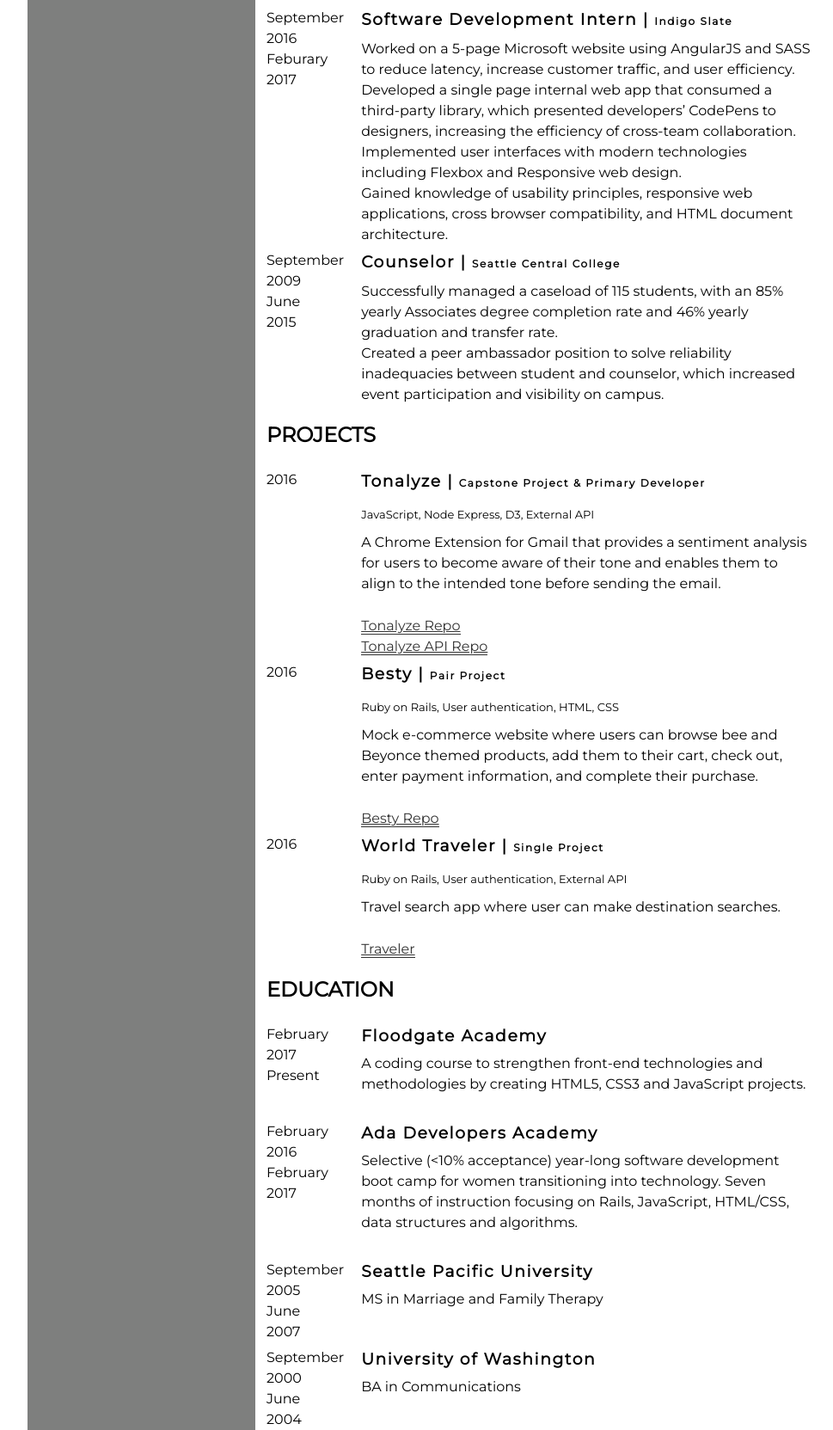
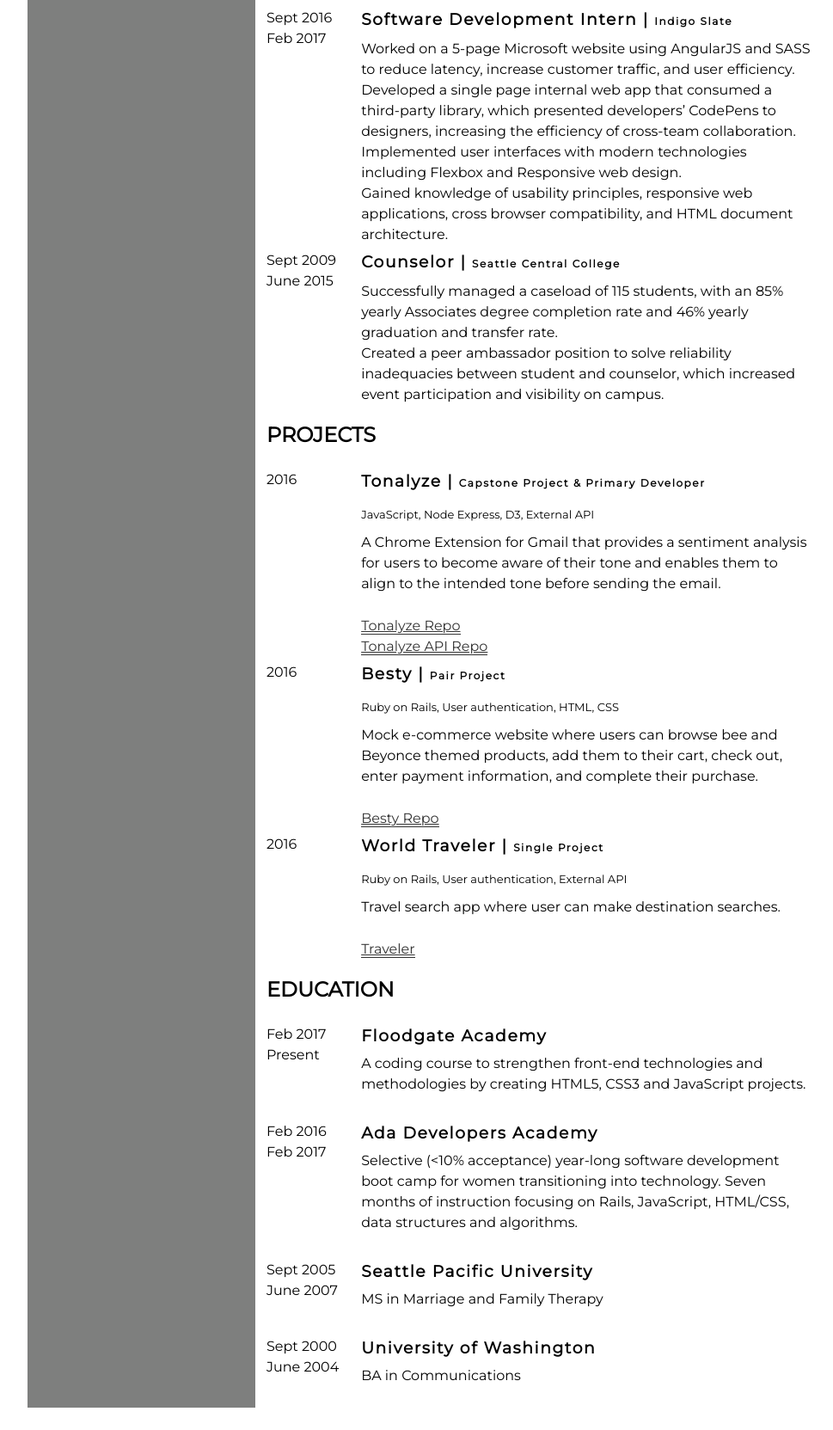
Before and after one commit to rishallen/rishallen.github.io, a website: page index.html in a window 1280 px wide. Shown: the part 702-2365 px from the top of the page at 86% size, without its empty margins (155-1124 px from the left). After the commit the page ends 2339 px from the top, so only its background shows below. Drawn offline with nearby package versions, Linux system fonts and the light colour scheme; a web font is replaced by a local one.

Commit message:
restructured code layout

```diff
--- a/index.html
+++ b/index.html
@@ -55,7 +55,7 @@
                 <h2 class="resume-header">Work Experience</h2>
               </header>
               <div class="flex resume-header-container">
-                <p class="flex resume-item-date">September 2016 Feburary 2017</p>
+                <p class="flex resume-item-date">Sept 2016 Feb 2017</p>
                 <div class="resume-item" itemprop="worksfor">
                   <h3 class="resume-item-title">Software Development Intern | <span class="resume-item-details">Indigo Slate</span></h3>
                   <ul id="selectable" class="flex resume-item-list">
@@ -68,7 +68,7 @@
               </div> <!-- End .resume-header-conatiner -->
 
               <div class="flex resume-header-container">
-                <p class="flex resume-item-date">September 2009<br/>June<br/>2015</p>
+                <p class="flex resume-item-date">Sept 2009 June 2015</p>
                 <div class="resume-item" itemprop="worksfor">
                   <h3 class="resume-item-title">Counselor | <span class="resume-item-details">Seattle Central College</span></h3>
                   <ul id="selectable" class="flex resume-item-list">
@@ -142,7 +142,7 @@
               </header>
 
               <div class="flex resume-header-container">
-                <p class="flex resume-item-date">February 2017<br/>Present</p>
+                <p class="flex resume-item-date">Feb 2017<br/>Present</p>
                 <div class="resume-item" itemprop="education">
                   <h3 class="resume-item-title">Floodgate Academy</span></h3>
                   <p class="resume-item-summary">
@@ -152,7 +152,7 @@
               </div> <!-- End .resume-header-container-->
 
               <div class="flex resume-header-container">
-                <p class="flex resume-item-date">February 2016 February 2017</p>
+                <p class="flex resume-item-date">Feb 2016 Feb 2017</p>
                 <div class="resume-item" itemprop="education">
                   <h3 class="resume-item-title">Ada Developers Academy</span></h3>
                   <p class="resume-item-summary">
@@ -162,7 +162,7 @@
               </div> <!-- End .resume-header-container-->
 
               <div class="flex resume-header-container">
-                <p class="flex resume-item-date">September 2005<br/> June<br/>2007</p>
+                <p class="flex resume-item-date">Sept 2005 June 2007</p>
                 <div class="resume-item" itemprop="education">
                   <h3 class="resume-item-title">Seattle Pacific University</span></h3>
                   <p class="resume-item-summary">MS in Marriage and Family Therapy</p>
@@ -170,7 +170,7 @@
               </div> <!-- End .resume-header-container-->
 
               <div class="flex resume-header-container">
-                <p class="flex resume-item-date">September<br/> 2000<br/> June<br/>2004</p>
+                <p class="flex resume-item-date">Sept 2000<br/> June 2004</p>
                 <div class="resume-item" itemprop="education">
                   <h3 class="resume-item-title">University of Washington</span></h3>
                   <p class="resume-item-summary">BA in Communications</p>
@@ -201,6 +201,13 @@
                         <p class="resume-contact-3">98058</p>
                       </div>
                     </li>
+
+                    <!-- Mobile Icon -->
+                    <div class="icon-link-item">
+                      <li class="link__icon_social"><div href="" class="icon-link" itemprop="url"><i class="icon_social fa fa-mobile" aria-hidden="true" style="font-size:28px;"></i></div></li>
+                      <p class="resume-contact">425 - 652 - 3702</p>
+                    </div>
+
                     <!-- Email Icon -->
                     <div class="icon-link-item">
                       <li class="link__icon_social">
@@ -210,12 +217,6 @@
                         </a>
                       </li>
                       <p class="resume-contact">rishallen@gmail.com</p>
-                    </div>
-
-                    <!-- Mobile Icon -->
-                    <div class="icon-link-item">
-                      <li class="link__icon_social"><div href="" class="icon-link" itemprop="url"><i class="icon_social fa fa-mobile" aria-hidden="true" style="font-size:28px;"></i></div></li>
-                      <p class="resume-contact">425 - 652 - 3702</p>
                     </div>
 
                     <!-- Github Icon -->
--- a/public/js/main.js
+++ b/public/js/main.js
@@ -10,10 +10,6 @@ $(document).ready(function () {
 
   $(function() {
    $( "#selectable" ).selectable();
-
-
-  //  var href = $("a").attr('href');
-  //  window.location.href = this.href; //causes the browser to refresh and load the requested url
   });
 
 });
--- a/scss/partials/__layout.scss
+++ b/scss/partials/__layout.scss
@@ -141,6 +141,10 @@ header.page-header{
     @include flex-direction(column);
   }
 }
+#selectable .ui-selected {
+  // text-align: center;
+  color: grey;
+}
 .left-container {
   @include flex-direction(column);
   position: relative;
@@ -247,10 +251,6 @@ aside {
     color: #9ea6b3;
     padding: 1.2rem;
   }
-  #selectable .ui-selected {
-    // text-align: center;
-    color: grey;
-  }
   .icon-link-item-map {
     padding-left: 67px;
     @include respond-to("for-tablet-portrait-up") {
```
Also changed, not shown: public/css/main.css.
